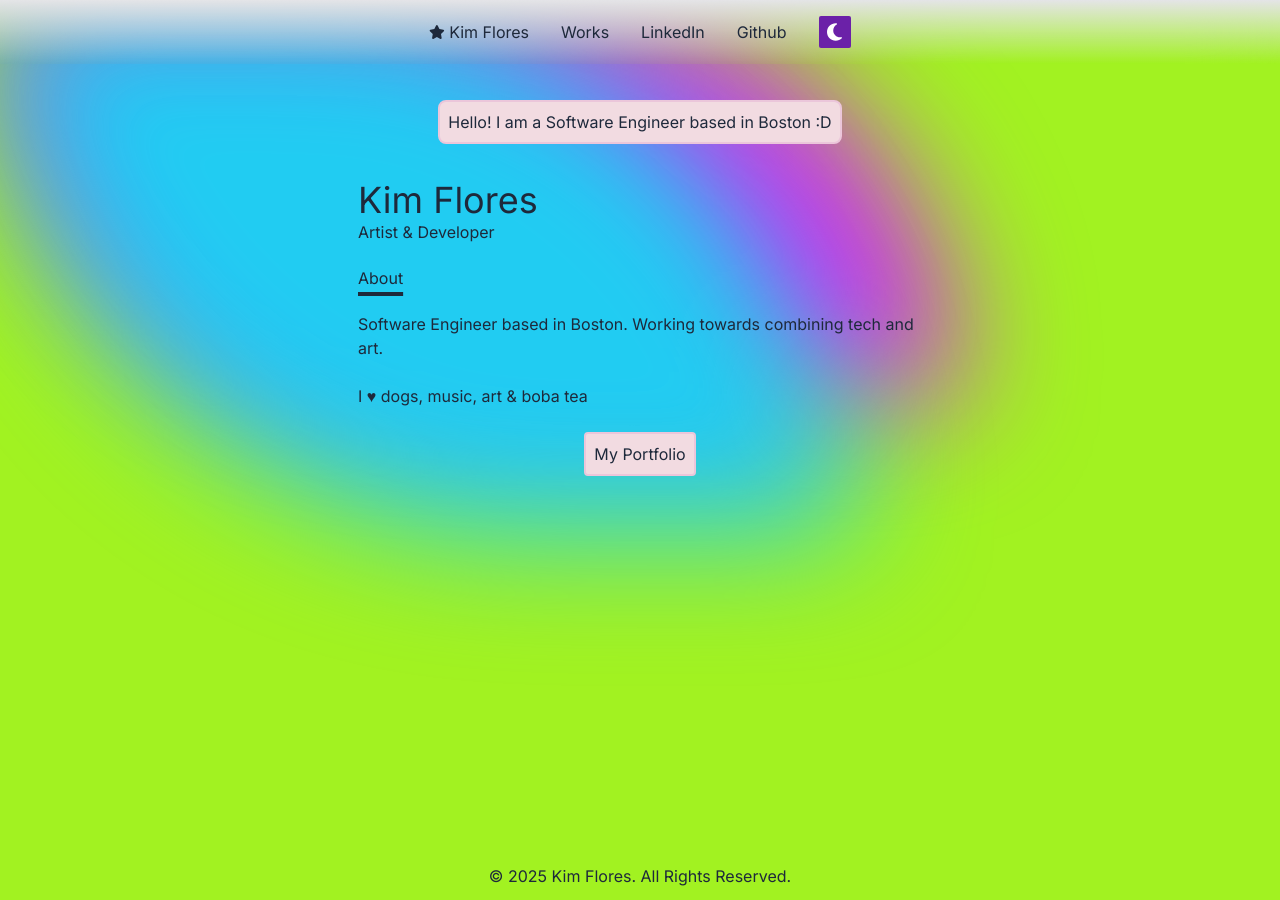
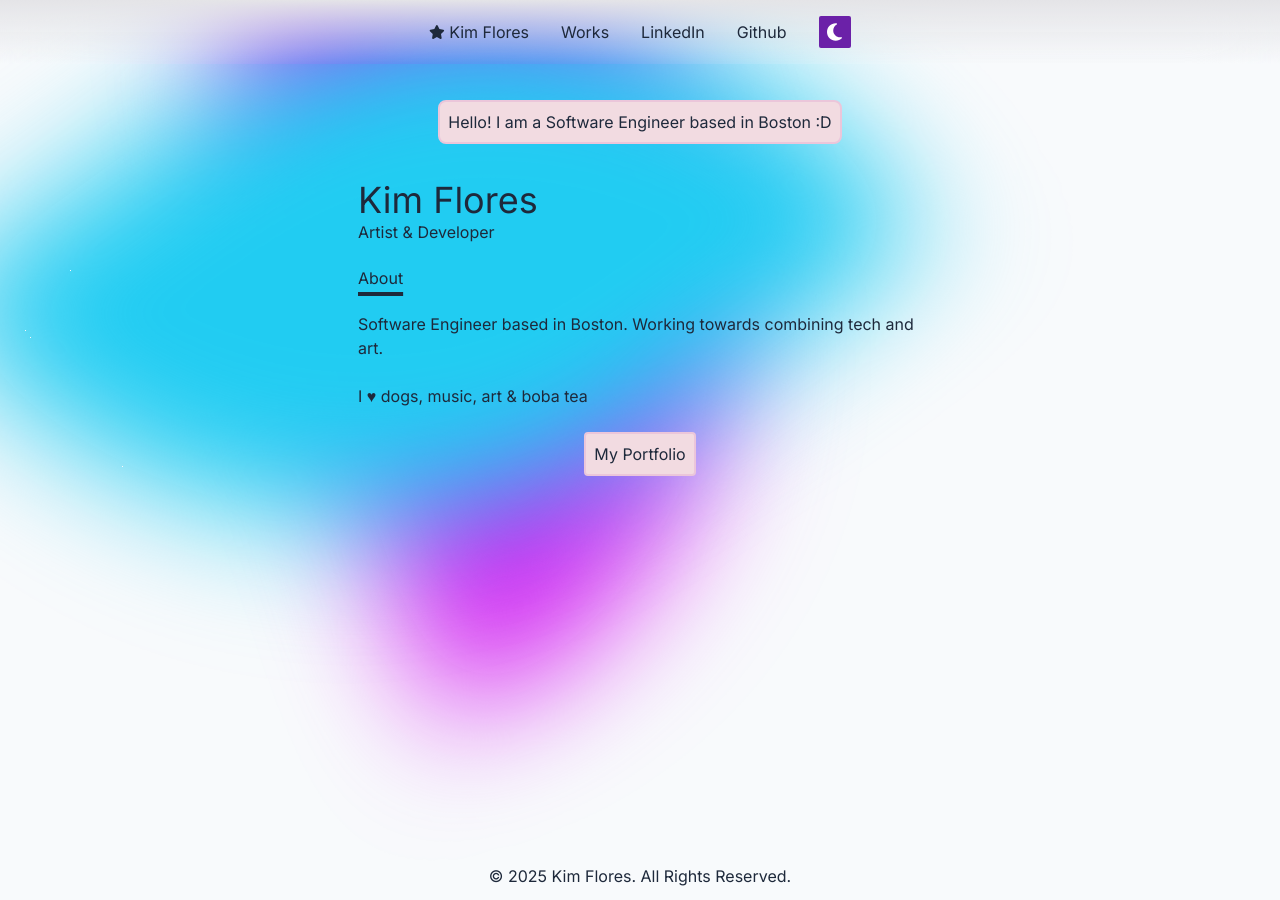
Before and after one commit to Kim-Flores/portfolio, a Next.js app: page / in a window 1280 px wide. Built offline with nearby package versions, Linux system fonts and the light colour scheme.

Commit message:
add animation to the layout label colors & fix class names

```diff
--- a/src/app/globals.css
+++ b/src/app/globals.css
@@ -4,45 +4,24 @@
 
 @layer base {
   :root {
-    /* --color-bkg: 210deg 40% 98%; */
-    --color-bkg: 83deg 89% 54%;
-    --color-content: 217deg, 32.6%, 17.5%;
-    --color-accent1: 191deg 89% 54%;
-    --color-accent2: 292deg 89% 54%;
-    --circle-size: 80%;
-    --blending: hard-light;
+    /* off-white */
+    --color-bkg: 210deg 40% 98%;
+    /*--color-bkg: 83deg 89% 54%;  lime */
+    --color-content: 217deg 32.6%, 17.5%; /* dark blue */
+    --color-accent1: 191deg 89% 54%; /* cyan */
+    --color-accent2: 292deg 89% 54%; /* fushia */
   }
 
-  @media (prefers-color-scheme:dark) {
-    :root {
-      --color-bkg: 217deg, 32.6%, 17.5%;
+  .dark {
+    /* dark blue */
+    --color-bkg: 217deg 32.6%, 17.5%;
+    /* lime */
+    /* --color-bkg: 83deg 89% 54%;  */
+    /*off-white*/
       --color-content: 210deg 40% 98%;
+      /* cyan */
       --color-accent1: 191deg 89% 54%;
+      /* fushia */
       --color-accent2: 292deg 89% 54%;
     }
-  }
-  .gradient-container {
-    z-index: -1;
-    width: 100vw;
-    height: 100vh;
-    position: absolute;
-    overflow: hidden;
-    background: linear-gradient(40deg, var(--color-bkg) 0%, var(--color-content) 100%);
-  }
-
-  .gradient {
-    width: 100%;
-    height: 100%;
-  }
-
-  .gradient1 {
-    position: absolute;
-    background: radial-gradient(circle at center, var(--color-accent1) 0%, var(--color-accent2) 50%) no-repeat;
-    mix-blend-mode: var(--blending);
-    width: var(--circle-size);
-    height: var(--circle-size);
-    top: calc(50% - var(--circle-size) / 2);
-    left: calc(50% - var(--circle-size) / 2);
-    opacity: 1;
-  }
 }
--- a/src/app/page.jsx
+++ b/src/app/page.jsx
@@ -4,7 +4,7 @@ import About from "./components/About";
 
 export default function Home() {
   return (
-    <div className="bkg text-content dark:bg-content dark:text-bkg">
+    <div>
       <NavBar />
       <main className="flex min-h-screen flex-col lg:px-3.5 lg:mx-80 ">
         <About />
--- a/src/app/works/page.jsx
+++ b/src/app/works/page.jsx
@@ -4,7 +4,7 @@ import Works from "../components/Works";
 
 export default function Page() {
   return (
-    <div className="bkg text-content dark:bg-content dark:text-bkg">
+    <div>
       <NavBar />
       <main className="flex min-h-screen flex-col justify-start lg:px-3.5 lg:mx-80">
         <Works />
--- a/tailwind.config.js
+++ b/tailwind.config.js
@@ -16,6 +16,10 @@ module.exports = {
         bkg: "hsl(var(--color-bkg))",
         content: "hsl(var(--color-content))",
       },
+      animation: {
+        "spin-slower": "spin 35s ease infinite",
+        "spin-slow": "spin 25s ease-in-out infinite reverse",
+      },
     },
   },
   plugins: [],
```
